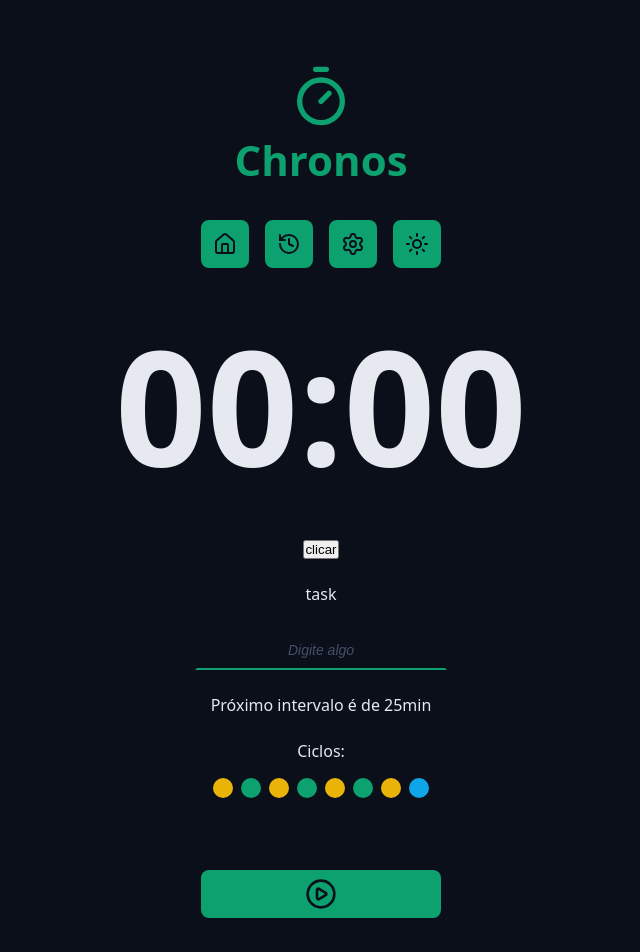
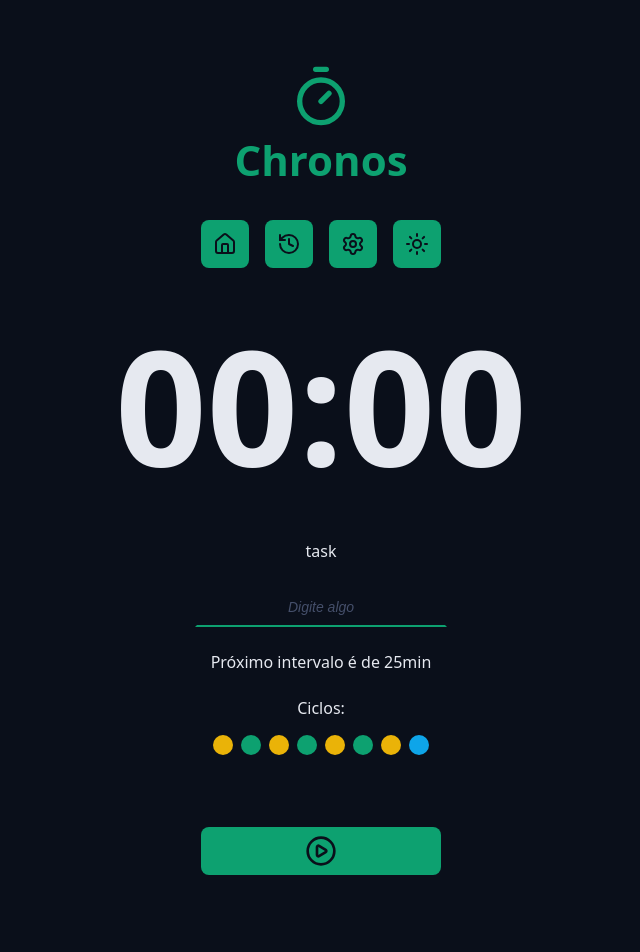
Before and after one commit to RicardoFrancoDelgado/chronos-app, a React (Vite) app: page / in a window 1280 px wide. Shown: the top 952 px of the page, without its empty margins (319-959 px from the left). Built offline with nearby package versions, Linux system fonts and the light colour scheme.

Commit message:
feat: capturando o submit e tirando o comportamento padrão

```diff
--- a/src/components/MainForm/index.tsx
+++ b/src/components/MainForm/index.tsx
@@ -2,26 +2,15 @@ import { PlayCircleIcon } from "lucide-react";
 import { Cycles } from "../Cycles";
 import { DefaultButton } from "../DefaultButton";
 import { DefaultInput } from "../DefaultInput";
-import { useTaskContext } from "../../contexts/TaskContext/useTaskContext";
-
 
 export function MainForm() {
-  const { setState } = useTaskContext();
-
-  function handleClick() {
-    setState((prevState) => {
-      return {
-        ...prevState,
-        formattedSecondsRemaining: "21:00",
-      };
-    });
+  function handleCreateNewTask(ev: React.SubmitEvent<HTMLFormElement>) {
+    ev.preventDefault();
+    console.log("tome");
   }
 
   return (
-    <form className="form">
-      <button onClick={handleClick} type="button">
-        clicar
-      </button>
+    <form onSubmit={handleCreateNewTask} className="form" action="">
       <div className="formRow">
         <DefaultInput
           labelText="task"
```
